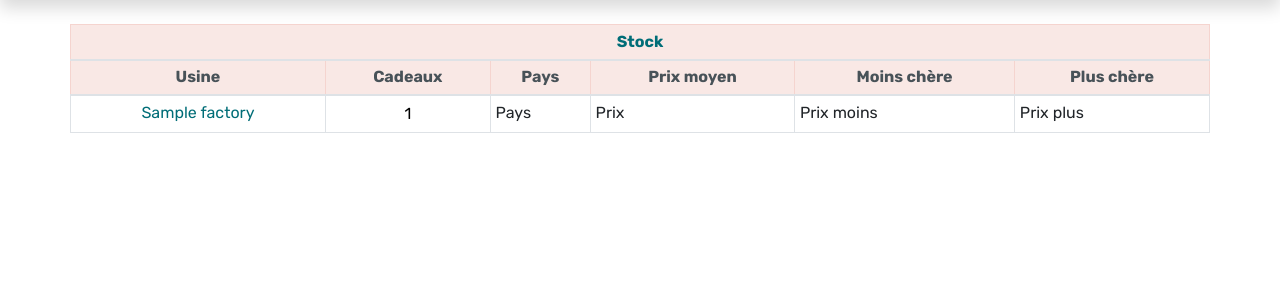
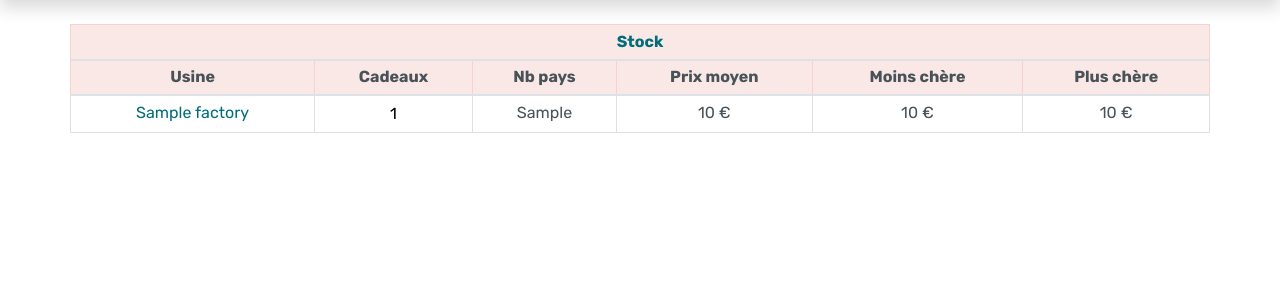
Before and after one commit to carmenbarranco/les-lutins-du-pere-noel, a Symfony app: template app/templates/gift/indexByFactory.html.twig in a window 1280 px wide. Shown: the part 56-356 px from the top of the page. Run offline with Twig, Linux system fonts and the light colour scheme; the template is opened without the code that fills it: most values are stand-ins (such as "Sample title", 1, 10 or a date in 2020); style sheets or scripts are compiled from the project's sources; some libraries are stand-ins or nearby versions; some web fonts are replaced.

Commit message:
get good datas

```diff
--- a/app/src/Controller/GiftController.php
+++ b/app/src/Controller/GiftController.php
@@ -32,7 +32,6 @@ class GiftController extends AbstractController
         $gifts = "";
         if ($this->isGranted('ROLE_CHIEF') || $this->isGranted('ROLE_ELVES')) {
             $gifts = $giftRepository->findBy(["factoryGifts" => $this->getUser()->getFactoryGifts()]);
-            dump($this->getUser());
         } elseif ($this->isGranted('ROLE_RECEIVER')) {
             $gifts = $giftRepository->findBy(['receiver' => $this->getUser()->getId()]);
         }
--- a/app/templates/gift/indexByFactory.html.twig
+++ b/app/templates/gift/indexByFactory.html.twig
@@ -13,7 +13,7 @@
                 <tr>
                     <th scope="col" class="textInLists textCenterInLists">Usine</th>
                     <th scope="col" class="textInLists textCenterInLists">Cadeaux</th>
-                    <th scope="col" class="textInLists textCenterInLists">Pays</th>
+                    <th scope="col" class="textInLists textCenterInLists">Nb pays</th>
                     <th scope="col" class="textInLists textCenterInLists">Prix moyen</th>
                     <th scope="col" class="textInLists textCenterInLists">Moins chère</th>
                     <th scope="col" class="textInLists textCenterInLists">Plus chère</th>
@@ -39,10 +39,10 @@
                                 </div>
                             </div>
                         </td>
-                        <td>Pays</td>
-                        <td>Prix</td>
-                        <td>Prix moins</td>
-                        <td>Prix plus</td>
+                        <td class="textInLists textCenterInLists">{{ factory.nbCountry }}</td>
+                        <td class="textInLists textCenterInLists">{{ factory.averagePrice|round(2) }} €</td>
+                        <td class="textInLists textCenterInLists">{{ factory.minPrice|round(2) }} €</td>
+                        <td class="textInLists textCenterInLists">{{ factory.maxPrice|round(2) }} €</td>
                     </tr>
                 {% endfor %}
                 </tbody>
```
Also changed, not shown: app/src/Entity/FactoryGifts.php (+56 -0 lines).
